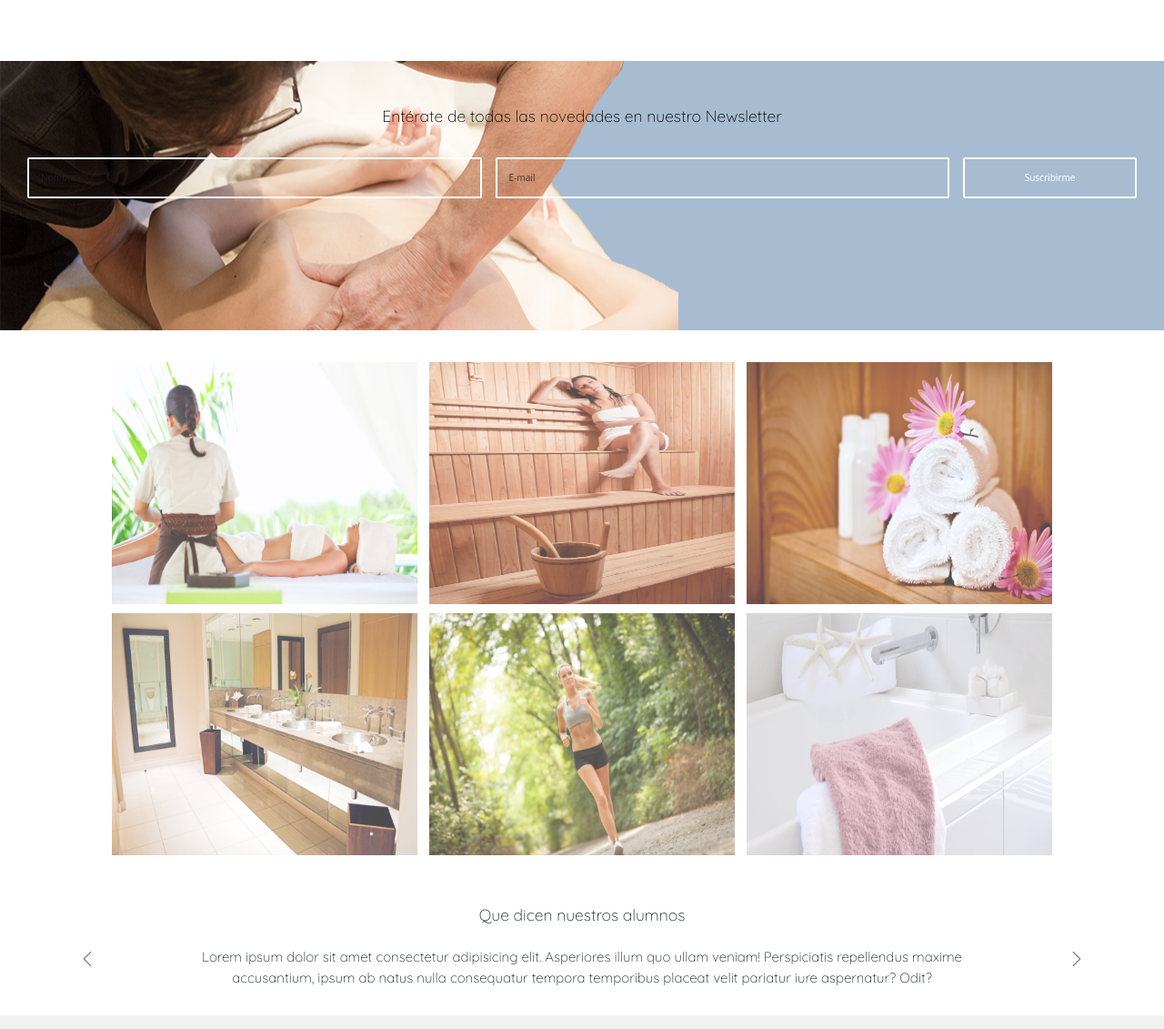
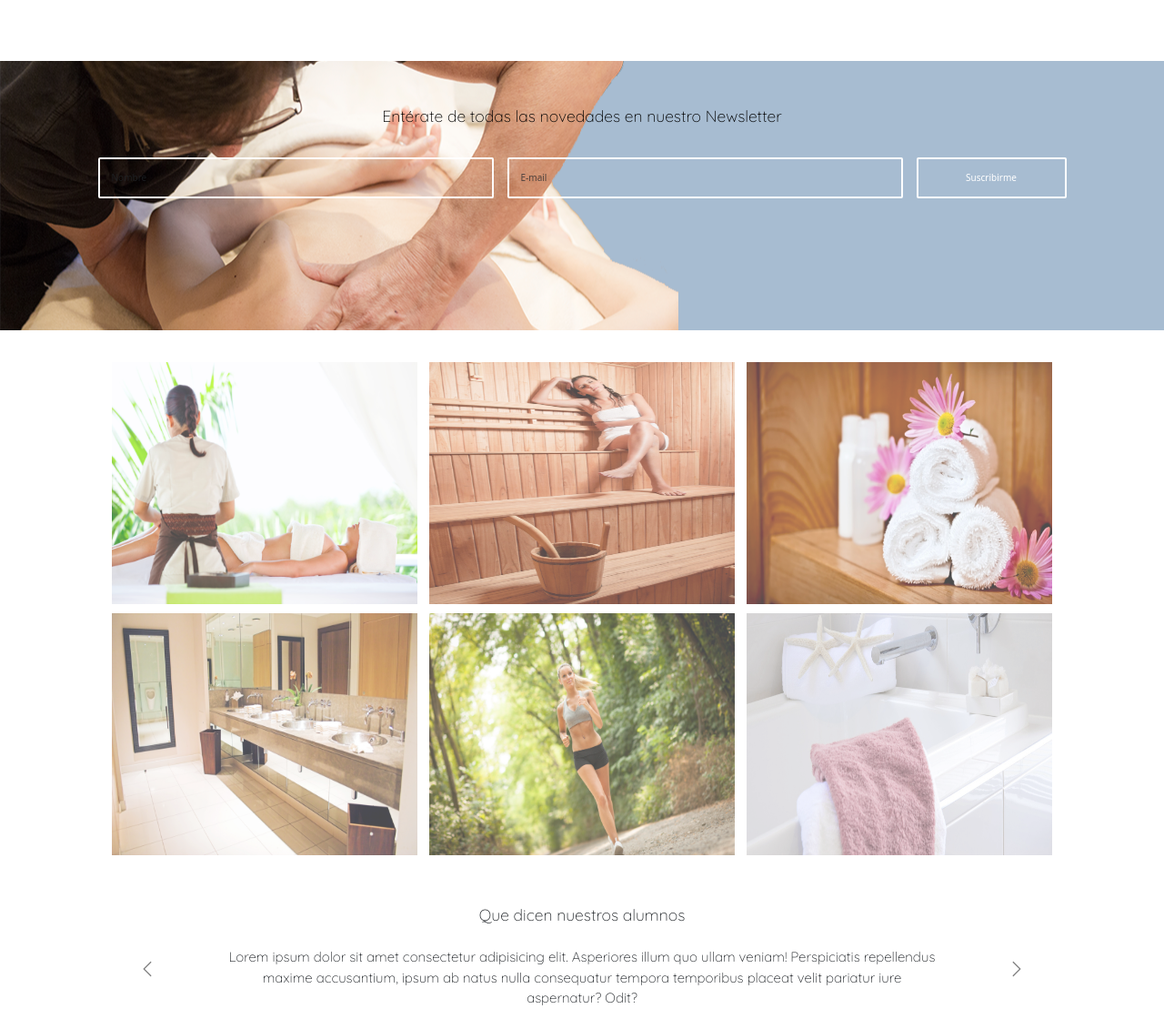
Before and after one commit to alejoy/PF-Yornet, a plain HTML site: page index.html in a window 1280 px wide. Shown: the part 1252-2383 px from the top of the page at 91% size. Drawn offline with nearby package versions, Linux system fonts and the light colour scheme.

Commit message:
Fix Overflow

```diff
--- a/css/style.css
+++ b/css/style.css
@@ -2,6 +2,7 @@
 * {
   margin: 0;
   padding: 0;
+  box-sizing: border-box;
 }
 
 html{
@@ -53,7 +54,7 @@ nav a {
   float: left;
   display: block;
   margin-top: 130px;
-  margin-left: 50px;
+  padding-left: 50px;
 }
 
 .text {
--- a/index.html
+++ b/index.html
@@ -35,7 +35,7 @@
                 </div>
             </div>
         </nav>
-        <div class="textContainer container">
+        <div class="container textContainer">
             <div class="row">
                 <div class="col">
                 <p class="text">Lo más bello y maravilloso de esta vida no pude verse ni tocarse, debe sentirse con el corazón.</p>
@@ -78,11 +78,11 @@
                 </div>
             </article>
         </section>
-        <section class="newsletterContainer">
+        <section class="newsletterContainer col-12">
             <div class="newsletterH3">
                 <h3>Entérate de todas las novedades en nuestro Newsletter</h3>
             </div>
-            <div class="">
+            <div class="container">
                 <form action="">
                     <div class="row  p-5">
                         <div class="col-md-5 mb-3">
@@ -113,7 +113,7 @@
                 </div>
             </div>
         </section>
-        <section class="mainContainer space">
+        <section class="container space">
             <div class="main row">
                 <h3>Que dicen nuestros alumnos</h3>
             </div>
```
